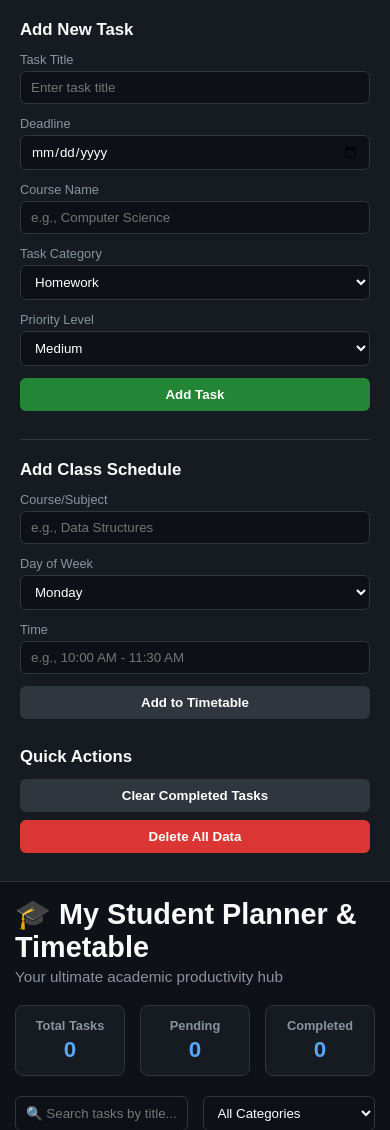
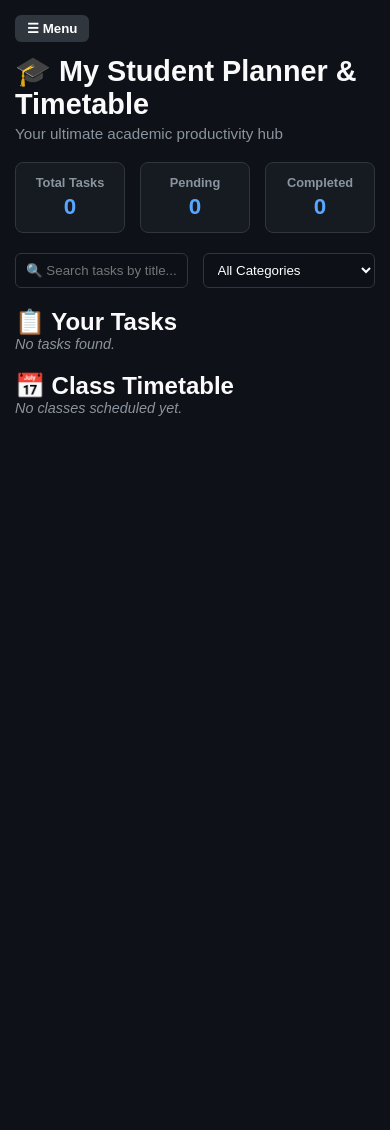
Before and after one commit to LOVEKUSH-rgb/Student_planner, a Flask app: page / in a window 390 px wide. Shown: the top 1130 px of the page. After the commit the page ends 416 px from the top, so only its background shows below. Run offline with Flask 3, Linux system fonts and the light colour scheme; data that the repository does not hold is empty.

Commit message:
Add collapsible sidebar toggle

```diff
--- a/static/script.js
+++ b/static/script.js
@@ -13,8 +13,18 @@ document.addEventListener('DOMContentLoaded', () => {
     const statPending = document.getElementById('stat-pending');
     const statCompleted = document.getElementById('stat-completed');
 
+    const sidebarToggle = document.getElementById('sidebar-toggle');
+    const sidebar = document.querySelector('.sidebar');
+
     let tasks = [];
     let schedule = [];
+
+    // Toggle Sidebar on Mobile View
+    if (sidebarToggle) {
+        sidebarToggle.addEventListener('click', () => {
+            sidebar.classList.toggle('collapsed');
+        });
+    }
 
     // Fetch data from Flask backend on load
     fetchData();
--- a/static/style.css
+++ b/static/style.css
@@ -25,6 +25,11 @@ body {
     padding: 20px;
     border-right: 1px solid #30363d;
     overflow-y: auto;
+    transition: transform 0.3s ease;
+}
+
+.sidebar.collapsed {
+    display: none;
 }
 
 .sidebar h2,
@@ -186,7 +191,7 @@ header p {
     font-size: 0.9rem;
 }
 
-/* Mobile Responsive Fix */
+/* Mobile Responsive Collapsible Menu */
 @media (max-width: 768px) {
     body {
         height: auto;
@@ -204,6 +209,10 @@ header p {
         border-bottom: 1px solid #30363d;
     }
 
+    #sidebar-toggle {
+        display: inline-block !important;
+    }
+
     .main-content {
         padding: 15px;
         overflow-y: visible;
--- a/templates/index.html
+++ b/templates/index.html
@@ -11,7 +11,7 @@
 <body>
     <div class="app-container">
         <!-- Sidebar / Forms Section -->
-        <aside class="sidebar">
+        <aside class="sidebar collapsed">
             <h2>Add New Task</h2>
             <form id="task-form">
                 <label for="task-title">Task Title</label>
@@ -72,6 +72,8 @@
         <!-- Main Content Section -->
         <main class="main-content">
             <header>
+                <button id="sidebar-toggle" class="btn-secondary"
+                    style="width: auto; padding: 6px 12px; margin-bottom: 12px; display: none;">☰ Menu</button>
                 <h1>🎓 My Student Planner & Timetable</h1>
                 <p>Your ultimate academic productivity hub</p>
             </header>
```
